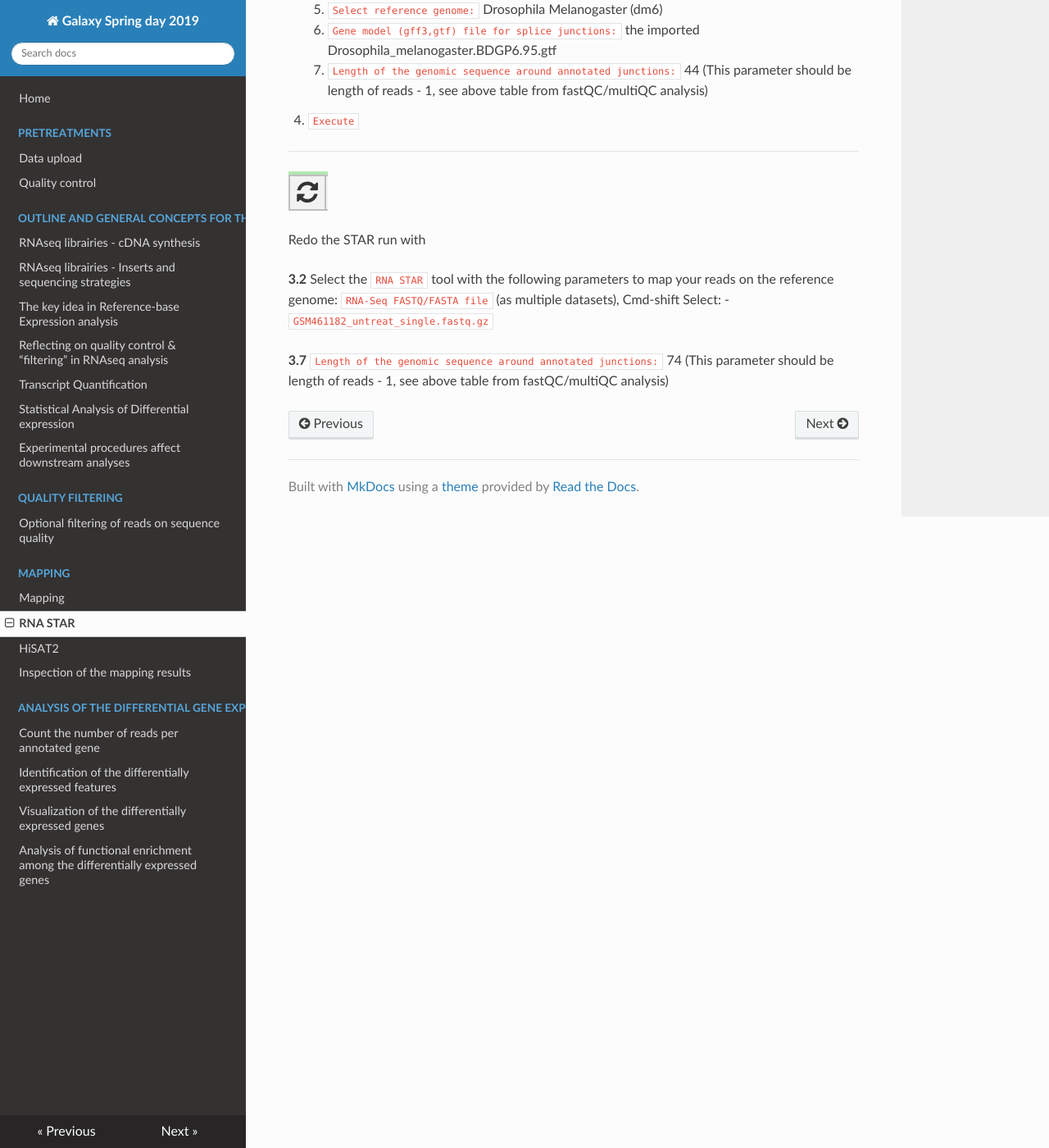
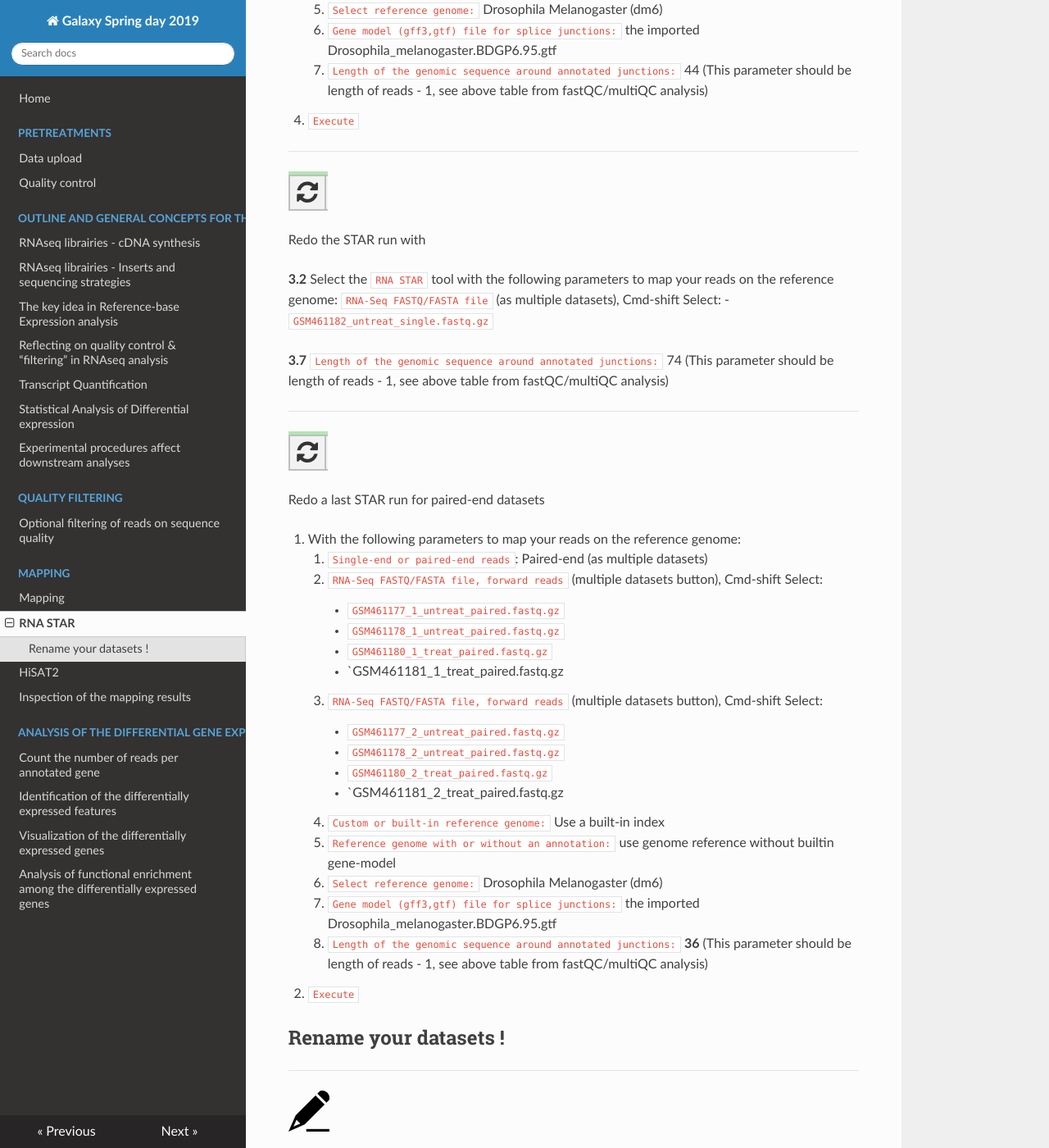
Before and after one commit to ARTbio/springday, an MkDocs documentation site: the page built from docs/star.md, in a window 1280 px wide and 1400 px high, scrolled down 1054 px. Shown: the whole window at 82% size. Built offline with MkDocs 1.6.1, drawn with Linux system fonts in a browser that asks for light colours; nearby versions of some CDN libraries; some of the changed text lies outside the part shown.

```diff
--- a/docs/star.md
+++ b/docs/star.md
@@ -13,7 +13,7 @@ For information to set proper value for STAR parameters:
   2. Import the 11 datasets from the RNAseq data library to this `RNA STAR` history, plus the Drosophila_melanogaster.BDGP6.95.gtf file
   3. Select the `RNA STAR` tool with the following parameters to map your reads on the reference genome:
       1. `Single-end or paired-end reads`: Single-end
-      2. `RNA-Seq FASTQ/FASTA file` (as multiple datasets), Cmd-shift Select:
+      2. `RNA-Seq FASTQ/FASTA file` (multiple datasets button), Cmd-shift Select:
           - `GSM461176_untreat_single.fastq.gz`
           - `GSM461179_treat_single.fastq.gz`
       3. `Custom or built-in reference genome:` Use a built-in index
@@ -32,3 +32,54 @@ For information to set proper value for STAR parameters:
           - `GSM461182_untreat_single.fastq.gz`
 
   **3.7**	 `Length of the genomic sequence around annotated junctions:` 74 (This parameter should be length of reads - 1, see above table from fastQC/multiQC analysis)
+
+----
+![](images/redo.png)
+
+  Redo a last STAR run for paired-end datasets
+
+  3. With the following parameters to map your reads on the reference genome:
+      1. `Single-end or paired-end reads`: Paired-end (as multiple datasets)
+      2. `RNA-Seq FASTQ/FASTA file, forward reads` (multiple datasets button), Cmd-shift Select:
+          - `GSM461177_1_untreat_paired.fastq.gz`
+          - `GSM461178_1_untreat_paired.fastq.gz`
+          - `GSM461180_1_treat_paired.fastq.gz`
+          - `GSM461181_1_treat_paired.fastq.gz
+      3. `RNA-Seq FASTQ/FASTA file, forward reads` (multiple datasets button), Cmd-shift Select:
+          - `GSM461177_2_untreat_paired.fastq.gz`
+          - `GSM461178_2_untreat_paired.fastq.gz`
+          - `GSM461180_2_treat_paired.fastq.gz`
+          - `GSM461181_2_treat_paired.fastq.gz
+      3. `Custom or built-in reference genome:` Use a built-in index
+      4. `Reference genome with or without an annotation:` use genome reference without builtin gene-model
+      5. `Select reference genome:` Drosophila Melanogaster (dm6)
+      6. `Gene model (gff3,gtf) file for splice junctions:` the imported Drosophila_melanogaster.BDGP6.95.gtf
+      7. `Length of the genomic sequence around annotated junctions:` **36** (This parameter should be length of reads - 1, see above table from fastQC/multiQC analysis)
+  4. `Execute`
+
+
+## Rename your datasets !
+
+----
+![](images/rename_datasets.png)
+
+You need now to rename you datasets to facilitate your downstream analysis.
+
+Be quiet and focus ! No hurry, this is an *important task* in the analysis.
+
+1. Search and select datasets with RNA STAR ![](images/search_star.png)
+
+2. Click on the info icon ![](images/info.png) of both `log` and `bam` files
+
+3. Copy the name or one of the two names of the datasets as shown bellow
+![](images/copy.png)
+4. Now click on the pencil icon of the *_same_* dataset
+![](images/pencil.png)
+5. Paste your text in the `Name` field of the dataset
+![](images/paste.png)
+6. Edit your text as follow for `log` files
+![](images/edit_log.png)
+7. Edit your text as follow for `bam` files
+![](images/edit_bam.png)
+
+8. repeat _ad lib_ for all `log` and `bam` files
```
Also changed, not shown: docs/hisat2.md (+71 -0 lines), docs/bam.md (added), docs/images/copy.png (added), docs/images/edit_bam.png (added), docs/images/edit_log.png (added), docs/images/info.png (added), docs/images/paste.png (added), docs/images/pencil.png (added), docs/images/rename_datasets.png (added), docs/images/search_hisat2.png (added), docs/images/search_star.png (added), docs/visu_map.md (added).
